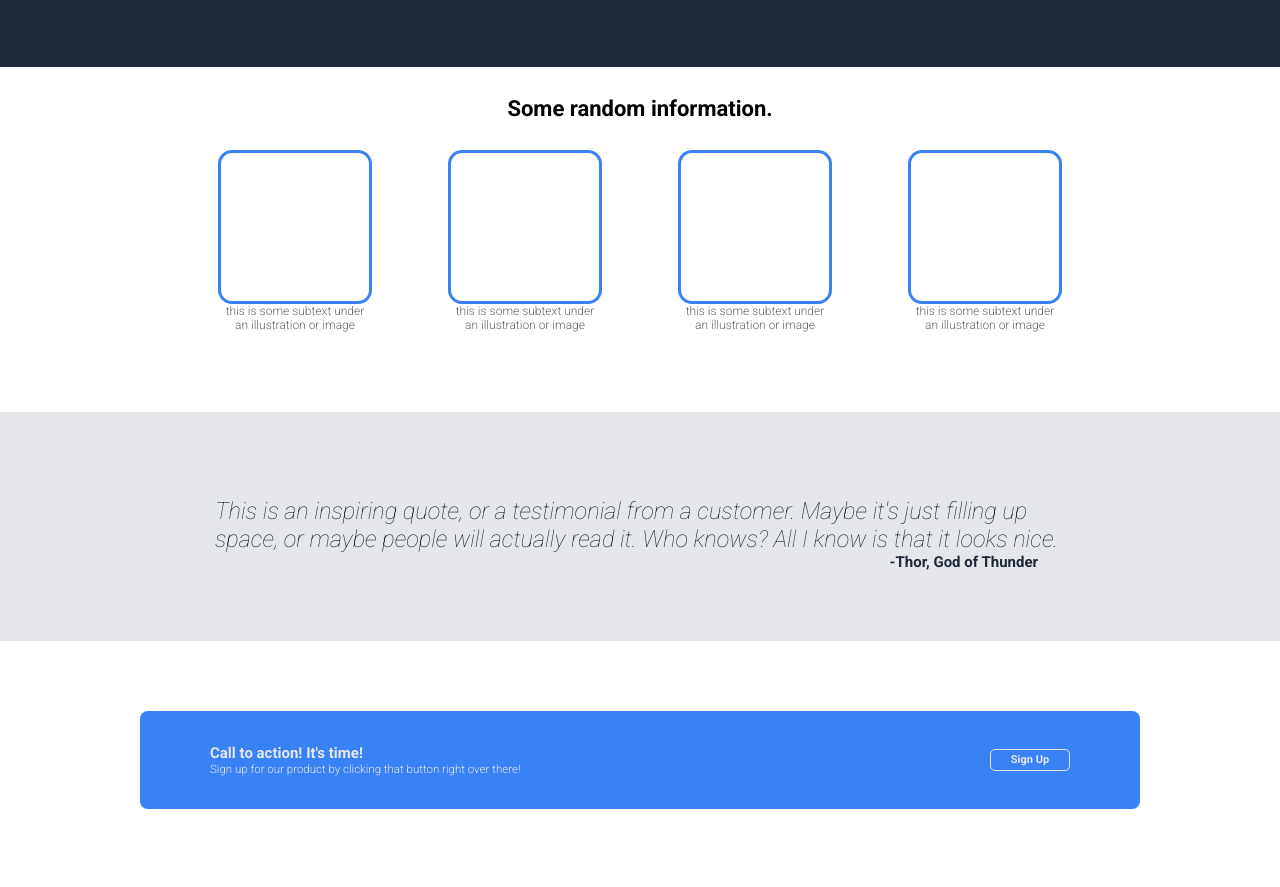
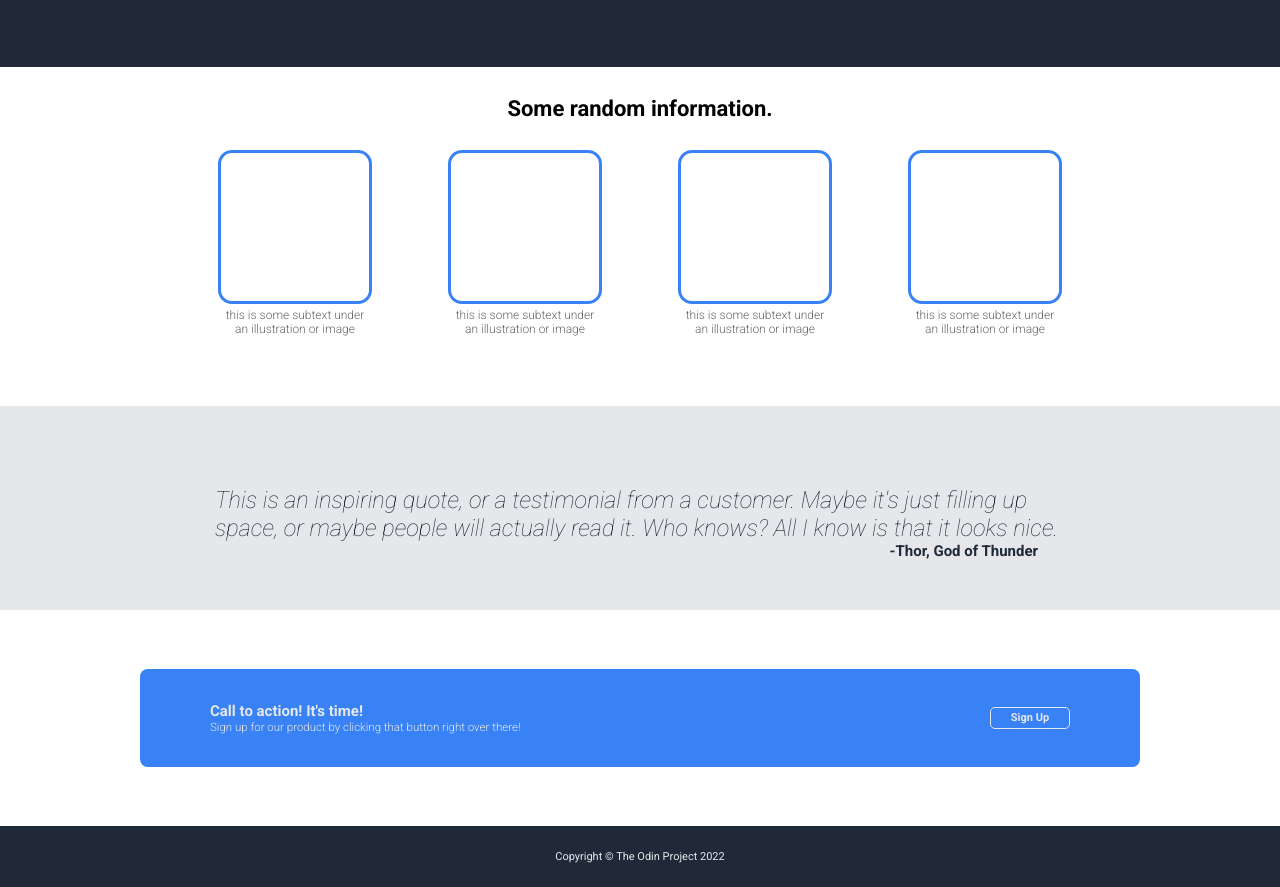
Before and after one commit to RobKokochak/Odin-Project-Landing-Page, a plain HTML site: page index.html in a window 1280 px wide. Shown: the part 480-1367 px from the top of the page. Drawn offline with Linux system fonts and the light colour scheme.

Commit message:
added in footer

```diff
--- a/index.html
+++ b/index.html
@@ -72,6 +72,8 @@
 			</div>
 		</div>
 	</div>
+	<footer>
+		<p>Copyright © The Odin Project 2022</p>
+	</footer>
 </body>
-
 </html>
--- a/style.css
+++ b/style.css
@@ -92,7 +92,7 @@ header {
 
 .middle-section {
 	text-align: center;
-	padding: 0 18rem 8rem 18rem;
+	padding: 0 18rem 7rem 18rem;
 }
 
 .middle-section h2 {
@@ -117,6 +117,7 @@ header {
 .middle-section-card p {
 	width: 12vw;
 	margin: 0 auto;
+	padding-top: .4rem;
 	font-size: 1.2rem;
 	font-weight: 300;
 	color: #666;
@@ -126,7 +127,7 @@ header {
 
 .quote-section {
 	background-color: #e5e7eb;
-	padding: 8.5rem 21.5rem 7rem 21.5rem;
+	padding: 8rem 21.5rem 5rem 21.5rem;
 }
 
 .quote {
@@ -155,8 +156,8 @@ header {
 	justify-content: space-between;
 	align-items: center;
 	padding: 3.3rem 7rem;
+	margin: 5.9rem 14rem;
 	background-color: #3882F6;
-	margin: 7rem 14rem;
 	border-radius: .6vw;
 }
 
@@ -184,6 +185,17 @@ header {
 	height: 2.25rem;
 	border: .1rem solid #e5e7eb;
 	border-radius: .5rem;
+}
+
+footer {
+	text-align: center;
+	background-color: #1f2937;
+}
+
+footer p {
+	color: #e5e7eb;
+	font-size: 1.1rem;
+	padding: 2.4rem 0;
 }
 
 /* mobile */
```
